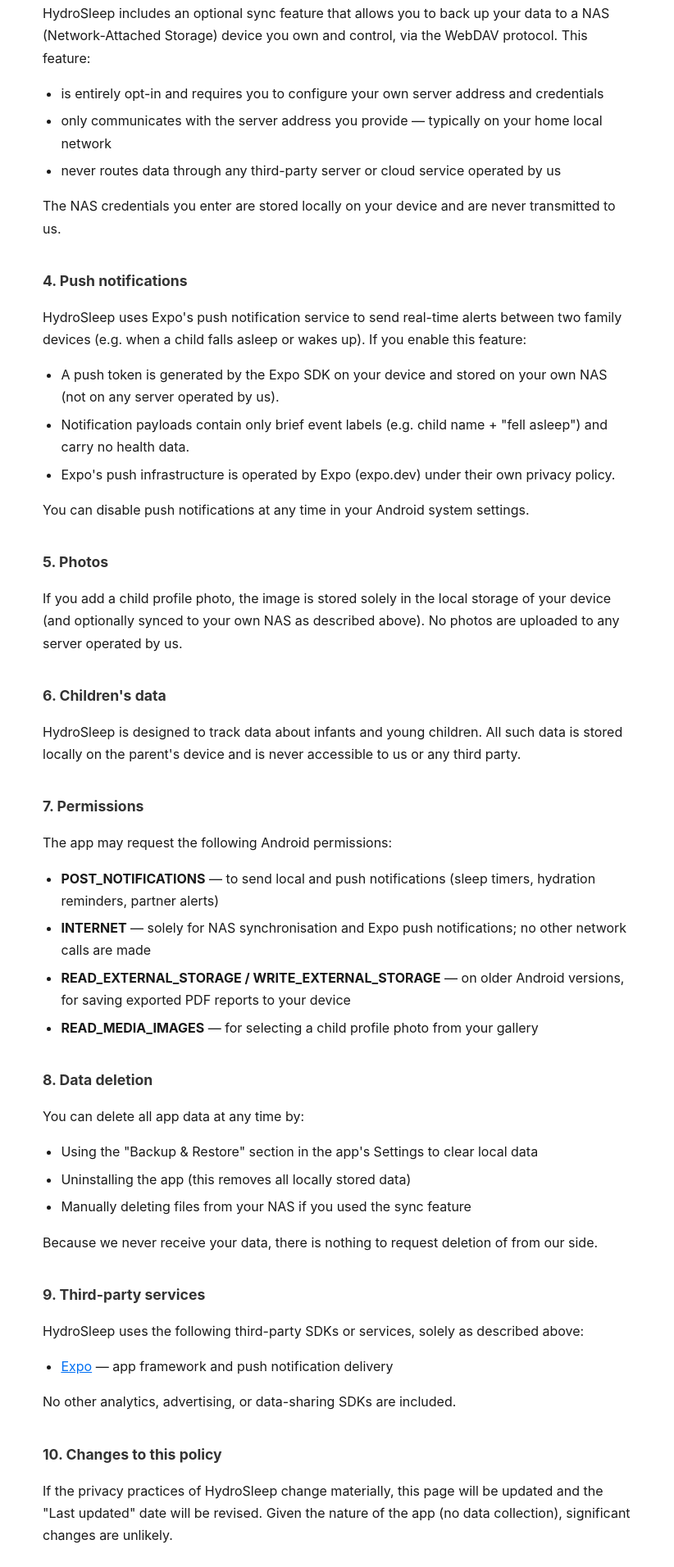
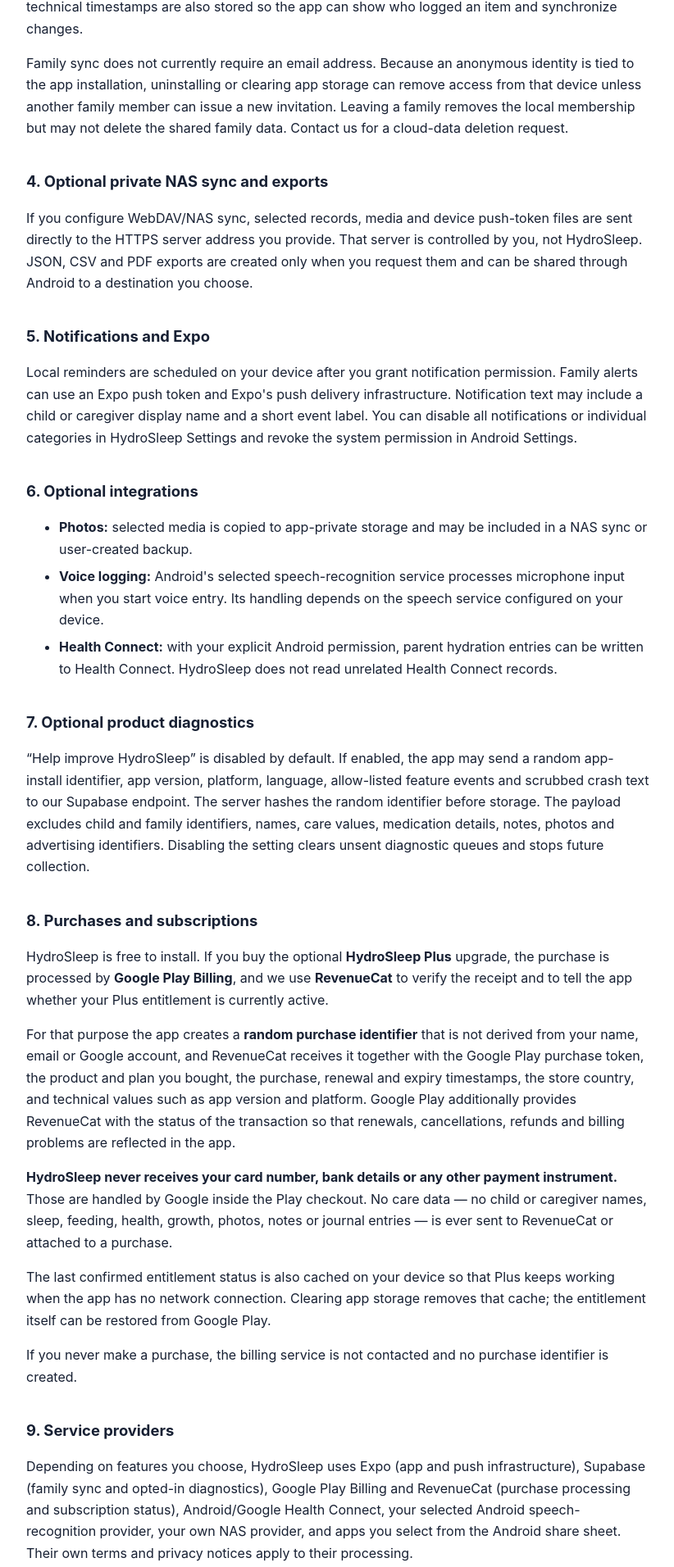
Before and after one commit to filipkugler/hydrosleep-public, a plain HTML site: page privacy-policy.html in a window 1280 px wide. Shown: the part 888-2800 px from the top of the page at 82% size, without its empty margins (228-1050 px from the left). Drawn offline with Linux system fonts and the light colour scheme.

Commit message:
Add files via upload

```diff
--- a/privacy-policy.html
+++ b/privacy-policy.html
@@ -5,107 +5,65 @@
   <meta name="viewport" content="width=device-width, initial-scale=1.0" />
   <title>HydroSleep — Privacy Policy</title>
   <style>
-    body {
-      font-family: -apple-system, BlinkMacSystemFont, "Segoe UI", Roboto, sans-serif;
-      max-width: 720px;
-      margin: 40px auto;
-      padding: 0 24px 60px;
-      color: #1a1a1a;
-      line-height: 1.7;
-      font-size: 16px;
-    }
-    h1 { font-size: 1.8rem; margin-bottom: 4px; }
-    h2 { font-size: 1.1rem; margin-top: 2em; color: #333; }
-    .updated { color: #888; font-size: 0.9rem; margin-bottom: 2em; }
-    a { color: #0070f3; }
-    ul { padding-left: 1.4em; }
-    li { margin-bottom: 0.4em; }
-    .highlight {
-      background: #f0f7ff;
-      border-left: 4px solid #0070f3;
-      padding: 12px 16px;
-      border-radius: 4px;
-      margin: 1.5em 0;
-    }
+    body { font-family: -apple-system, BlinkMacSystemFont, "Segoe UI", Roboto, sans-serif; max-width: 760px; margin: 40px auto; padding: 0 24px 60px; color: #172033; line-height: 1.65; font-size: 16px; }
+    h1 { font-size: 1.9rem; margin-bottom: 4px; } h2 { font-size: 1.15rem; margin-top: 2em; }
+    .updated { color: #667085; font-size: .9rem; margin-bottom: 2em; }
+    .highlight { background: #eef8f7; border-left: 4px solid #36a99f; padding: 14px 16px; border-radius: 5px; margin: 1.5em 0; }
+    a { color: #315bc8; } li { margin-bottom: .45em; } code { overflow-wrap: anywhere; }
   </style>
 </head>
 <body>
+  <h1>HydroSleep — Privacy Policy</h1>
+  <p class="updated">Last updated: August 24, 2026</p>
 
-  <h1>HydroSleep — Privacy Policy</h1>
-  <p class="updated">Last updated: June 10, 2026</p>
+  <div class="highlight"><strong>In short:</strong> HydroSleep is offline-first. Care records stay on your device unless you choose family cloud sync, your own NAS, an export, Health Connect, voice recognition, or notifications. Optional product diagnostics are off until you explicitly enable them. If you buy the optional Plus upgrade, only the purchase itself is processed by Google Play and RevenueCat &mdash; never your care data.</div>
 
-  <div class="highlight">
-    <strong>The short version:</strong> HydroSleep collects no data. Everything you enter stays on your device. We have no servers, no accounts, and no access to your information.
-  </div>
+  <h2>1. Controller and contact</h2>
+  <p>HydroSleep is developed and operated by <strong>Ing. Filip Kugler</strong>, a self-employed trader registered in the Czech Republic, company ID (I&Ccaron;O) <strong>07117485</strong>, place of business <strong>Prague, Czech Republic</strong>. Ing. Filip Kugler is the controller of the personal data described in this policy. Privacy questions and requests can be sent to <a href="mailto:hydrosleep.support@gmail.com">hydrosleep.support@gmail.com</a>.</p>
 
-  <h2>1. Who we are</h2>
-  <p>HydroSleep is a personal Android application developed by Filip Kugler (<a href="mailto:filipkugler@gmail.com">filipkugler@gmail.com</a>). It is available on the Google Play Store for a one-time purchase of $0.99 with no subscriptions or in-app purchases.</p>
+  <h2>2. Data stored on your device</h2>
+  <p>The app can store child and caregiver profiles, sleep, feeding and hydration, diapers, temperature, medication, growth, teeth, vaccinations, milestones, development checklists, calendar items, photos, reports, journal entries, reminders, preferences and sync state. These are stored in app-private storage on your device. NAS credentials are stored with Android Keystore-backed secure storage.</p>
 
-  <h2>2. Data storage — on your device only</h2>
-  <p>All data you enter in HydroSleep — including sleep records, hydration logs, temperature measurements, medication entries, growth measurements, vaccination records, milestones, and child profiles — is stored exclusively in the local storage (<code>AsyncStorage</code>) of your Android device.</p>
-  <p>We do <strong>not</strong>:</p>
+  <h2>3. Optional family cloud sync</h2>
+  <p>If you enable Family sync, the app creates an anonymous Supabase authentication identity and uploads the shared family profile and supported care records to the HydroSleep Supabase project. Family members with the invitation code can access the shared family. Caregiver display names and technical timestamps are also stored so the app can show who logged an item and synchronize changes.</p>
+  <p>Family sync does not currently require an email address. Because an anonymous identity is tied to the app installation, uninstalling or clearing app storage can remove access from that device unless another family member can issue a new invitation. Leaving a family removes the local membership but may not delete the shared family data. Contact us for a cloud-data deletion request.</p>
+
+  <h2>4. Optional private NAS sync and exports</h2>
+  <p>If you configure WebDAV/NAS sync, selected records, media and device push-token files are sent directly to the HTTPS server address you provide. That server is controlled by you, not HydroSleep. JSON, CSV and PDF exports are created only when you request them and can be shared through Android to a destination you choose.</p>
+
+  <h2>5. Notifications and Expo</h2>
+  <p>Local reminders are scheduled on your device after you grant notification permission. Family alerts can use an Expo push token and Expo's push delivery infrastructure. Notification text may include a child or caregiver display name and a short event label. You can disable all notifications or individual categories in HydroSleep Settings and revoke the system permission in Android Settings.</p>
+
+  <h2>6. Optional integrations</h2>
   <ul>
-    <li>collect or transmit any personal data to our servers (we have none)</li>
-    <li>require account registration or login</li>
-    <li>use any analytics, crash-reporting, or tracking SDKs</li>
-    <li>show advertisements</li>
-    <li>sell or share your data with any third party</li>
+    <li><strong>Photos:</strong> selected media is copied to app-private storage and may be included in a NAS sync or user-created backup.</li>
+    <li><strong>Voice logging:</strong> Android's selected speech-recognition service processes microphone input when you start voice entry. Its handling depends on the speech service configured on your device.</li>
+    <li><strong>Health Connect:</strong> with your explicit Android permission, parent hydration entries can be written to Health Connect. HydroSleep does not read unrelated Health Connect records.</li>
   </ul>
 
-  <h2>3. Optional NAS synchronisation</h2>
-  <p>HydroSleep includes an optional sync feature that allows you to back up your data to a NAS (Network-Attached Storage) device you own and control, via the WebDAV protocol. This feature:</p>
-  <ul>
-    <li>is entirely opt-in and requires you to configure your own server address and credentials</li>
-    <li>only communicates with the server address you provide — typically on your home local network</li>
-    <li>never routes data through any third-party server or cloud service operated by us</li>
-  </ul>
-  <p>The NAS credentials you enter are stored locally on your device and are never transmitted to us.</p>
+  <h2>7. Optional product diagnostics</h2>
+  <p>“Help improve HydroSleep” is disabled by default. If enabled, the app may send a random app-install identifier, app version, platform, language, allow-listed feature events and scrubbed crash text to our Supabase endpoint. The server hashes the random identifier before storage. The payload excludes child and family identifiers, names, care values, medication details, notes, photos and advertising identifiers. Disabling the setting clears unsent diagnostic queues and stops future collection.</p>
 
-  <h2>4. Push notifications</h2>
-  <p>HydroSleep uses Expo's push notification service to send real-time alerts between two family devices (e.g. when a child falls asleep or wakes up). If you enable this feature:</p>
-  <ul>
-    <li>A push token is generated by the Expo SDK on your device and stored on your own NAS (not on any server operated by us).</li>
-    <li>Notification payloads contain only brief event labels (e.g. child name + "fell asleep") and carry no health data.</li>
-    <li>Expo's push infrastructure is operated by Expo (expo.dev) under their own privacy policy.</li>
-  </ul>
-  <p>You can disable push notifications at any time in your Android system settings.</p>
+  <h2>8. Purchases and subscriptions</h2>
+  <p>HydroSleep is free to install. If you buy the optional <strong>HydroSleep Plus</strong> upgrade, the purchase is processed by <strong>Google Play Billing</strong>, and we use <strong>RevenueCat</strong> to verify the receipt and to tell the app whether your Plus entitlement is currently active.</p>
+  <p>For that purpose the app creates a <strong>random purchase identifier</strong> that is not derived from your name, email or Google account, and RevenueCat receives it together with the Google Play purchase token, the product and plan you bought, the purchase, renewal and expiry timestamps, the store country, and technical values such as app version and platform. Google Play additionally provides RevenueCat with the status of the transaction so that renewals, cancellations, refunds and billing problems are reflected in the app.</p>
+  <p><strong>HydroSleep never receives your card number, bank details or any other payment instrument.</strong> Those are handled by Google inside the Play checkout. No care data — no child or caregiver names, sleep, feeding, health, growth, photos, notes or journal entries — is ever sent to RevenueCat or attached to a purchase.</p>
+  <p>The last confirmed entitlement status is also cached on your device so that Plus keeps working when the app has no network connection. Clearing app storage removes that cache; the entitlement itself can be restored from Google Play.</p>
+  <p>If you never make a purchase, the billing service is not contacted and no purchase identifier is created.</p>
 
-  <h2>5. Photos</h2>
-  <p>If you add a child profile photo, the image is stored solely in the local storage of your device (and optionally synced to your own NAS as described above). No photos are uploaded to any server operated by us.</p>
+  <h2>9. Service providers</h2>
+  <p>Depending on features you choose, HydroSleep uses Expo (app and push infrastructure), Supabase (family sync and opted-in diagnostics), Google Play Billing and RevenueCat (purchase processing and subscription status), Android/Google Health Connect, your selected Android speech-recognition provider, your own NAS provider, and apps you select from the Android share sheet. Their own terms and privacy notices apply to their processing.</p>
 
-  <h2>6. Children's data</h2>
-  <p>HydroSleep is designed to track data about infants and young children. All such data is stored locally on the parent's device and is never accessible to us or any third party.</p>
+  <h2>10. Retention and deletion</h2>
+  <p>Purchase records are retained by Google Play and RevenueCat for as long as needed to service the subscription and to meet accounting and tax obligations. Local care data remains until you delete records, clear HydroSleep's Android app storage, or uninstall the app. Files exported outside the app and copies on your NAS must be deleted at their destination. Diagnostic events and scrubbed crash reports are retained only as long as needed to measure reliability and product use, normally no more than 24 months. Family cloud data is retained while the shared family exists or until a valid deletion request is completed.</p>
 
-  <h2>7. Permissions</h2>
-  <p>The app may request the following Android permissions:</p>
-  <ul>
-    <li><strong>POST_NOTIFICATIONS</strong> — to send local and push notifications (sleep timers, hydration reminders, partner alerts)</li>
-    <li><strong>INTERNET</strong> — solely for NAS synchronisation and Expo push notifications; no other network calls are made</li>
-    <li><strong>READ_EXTERNAL_STORAGE / WRITE_EXTERNAL_STORAGE</strong> — on older Android versions, for saving exported PDF reports to your device</li>
-    <li><strong>READ_MEDIA_IMAGES</strong> — for selecting a child profile photo from your gallery</li>
-  </ul>
+  <h2>11. Children, security and medical data</h2>
+  <p>HydroSleep is intended for use by adult caregivers, not directly by children. Care data can be sensitive. We use app-private device storage, HTTPS-only network configuration, row-level access controls for family sync, secure credential storage and data minimization. No system is completely secure, so protect your device, family code and NAS credentials.</p>
 
-  <h2>8. Data deletion</h2>
-  <p>You can delete all app data at any time by:</p>
-  <ul>
-    <li>Using the "Backup &amp; Restore" section in the app's Settings to clear local data</li>
-    <li>Uninstalling the app (this removes all locally stored data)</li>
-    <li>Manually deleting files from your NAS if you used the sync feature</li>
-  </ul>
-  <p>Because we never receive your data, there is nothing to request deletion of from our side.</p>
+  <h2>12. Your choices</h2>
+  <p>You can use core logging without family sync, NAS, Health Connect, voice recognition, notifications or diagnostics. My Data &amp; Reports provides a free machine-readable export of all supported data available in the app; the same full backup remains available from Settings. You may also request access, portability, correction, restriction or deletion of personal data controlled by us by using the contact above. These privacy requests are handled free of charge unless applicable law permits a reasonable fee for a manifestly unfounded, excessive or repeated request.</p>
 
-  <h2>9. Third-party services</h2>
-  <p>HydroSleep uses the following third-party SDKs or services, solely as described above:</p>
-  <ul>
-    <li><a href="https://expo.dev/privacy" target="_blank" rel="noopener">Expo</a> — app framework and push notification delivery</li>
-  </ul>
-  <p>No other analytics, advertising, or data-sharing SDKs are included.</p>
-
-  <h2>10. Changes to this policy</h2>
-  <p>If the privacy practices of HydroSleep change materially, this page will be updated and the "Last updated" date will be revised. Given the nature of the app (no data collection), significant changes are unlikely.</p>
-
-  <h2>11. Contact</h2>
-  <p>Questions about this policy can be sent to <a href="mailto:filipkugler@gmail.com">filipkugler@gmail.com</a>.</p>
-
+  <h2>13. Changes</h2>
+  <p>We may update this policy as HydroSleep changes. The date above will be revised for material updates.</p>
 </body>
 </html>
```
Also changed, not shown: terms.html (added, +77 -0 lines).
